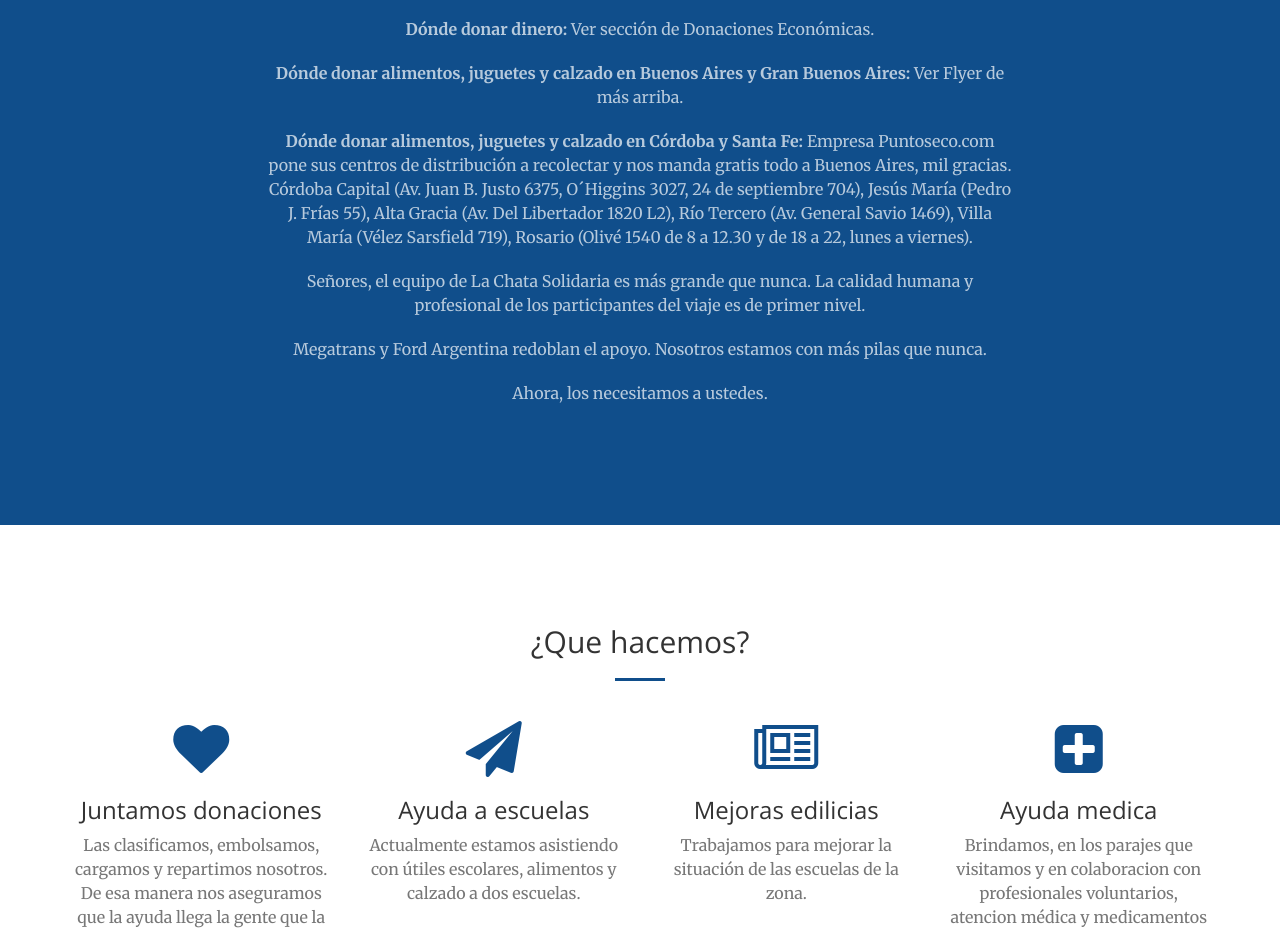
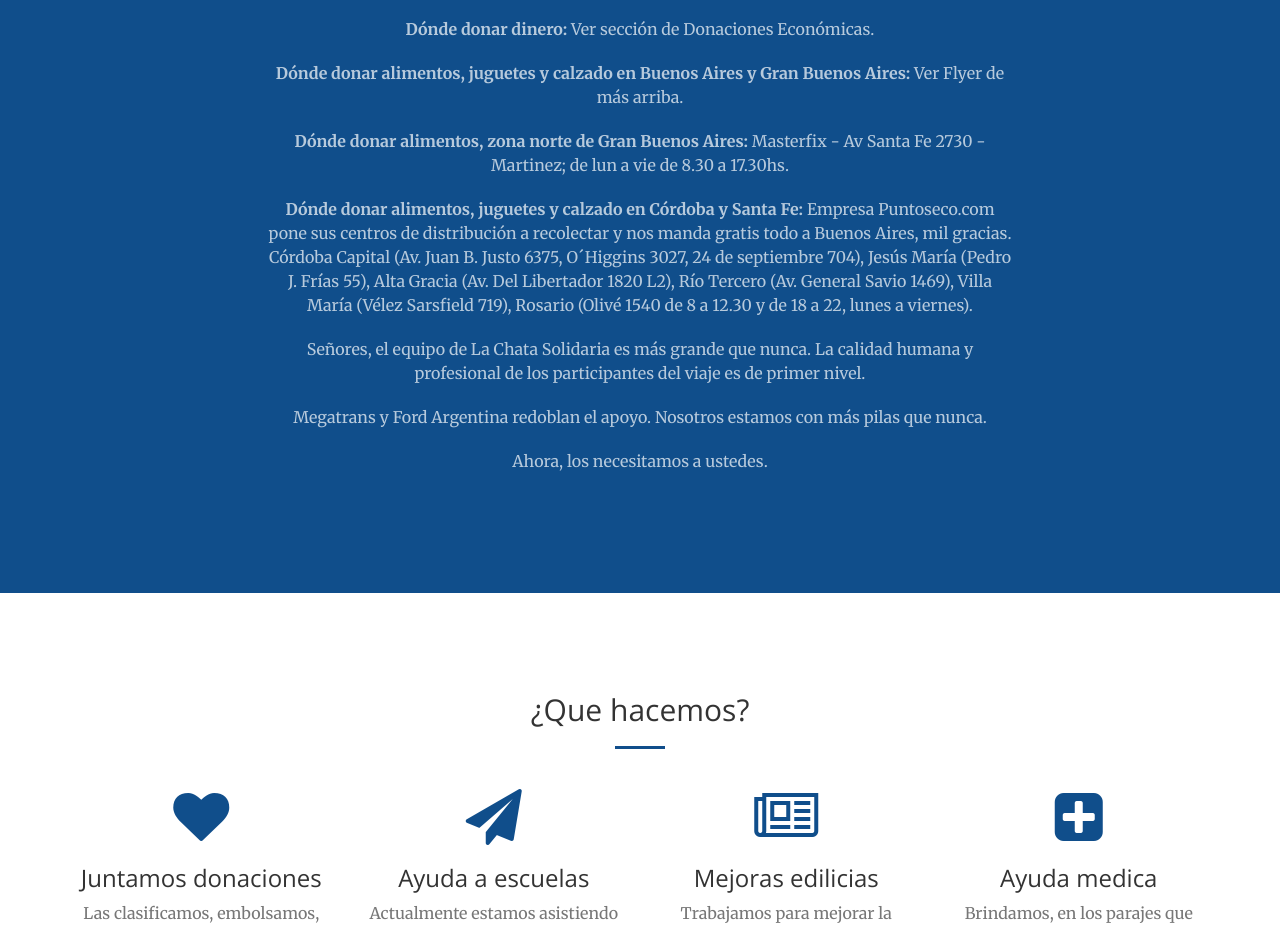
Before and after one commit to MarceloCorpucci/lachatasolidaria, a website: page index.html in a window 1280 px wide. Shown: the part 3890-4819 px from the top of the page. Drawn offline with nearby package versions, Linux system fonts and the light colour scheme.

Commit message:
new recollection place added.

```diff
--- a/index.html
+++ b/index.html
@@ -165,6 +165,8 @@
                     <p class="text-faded"><b>Dónde donar dinero: </b>Ver sección de Donaciones Económicas.</p>
 
                     <p class="text-faded"><b>Dónde donar alimentos, juguetes y calzado en Buenos Aires y Gran Buenos Aires: </b>Ver Flyer de más arriba.</p>
+
+                    <p class="text-faded"><b>Dónde donar alimentos, zona norte de Gran Buenos Aires: </b>Masterfix - Av Santa Fe 2730 - Martinez; de lun a vie de 8.30 a 17.30hs.</p>
 
                     <p class="text-faded"> <b>Dónde donar alimentos, juguetes y calzado en Córdoba y Santa Fe: </b>Empresa Puntoseco.com pone sus centros de distribución a recolectar y nos manda gratis todo a Buenos Aires, mil gracias. Córdoba Capital (Av. Juan B. Justo 6375, O´Higgins 3027, 24 de septiembre 704), Jesús María (Pedro J. Frías 55), Alta Gracia (Av. Del Libertador 1820 L2), Río Tercero (Av. General Savio 1469), Villa María (Vélez Sarsfield 719), Rosario (Olivé 1540 de 8 a 12.30 y de 18 a 22, lunes a viernes).</p>
 
```
